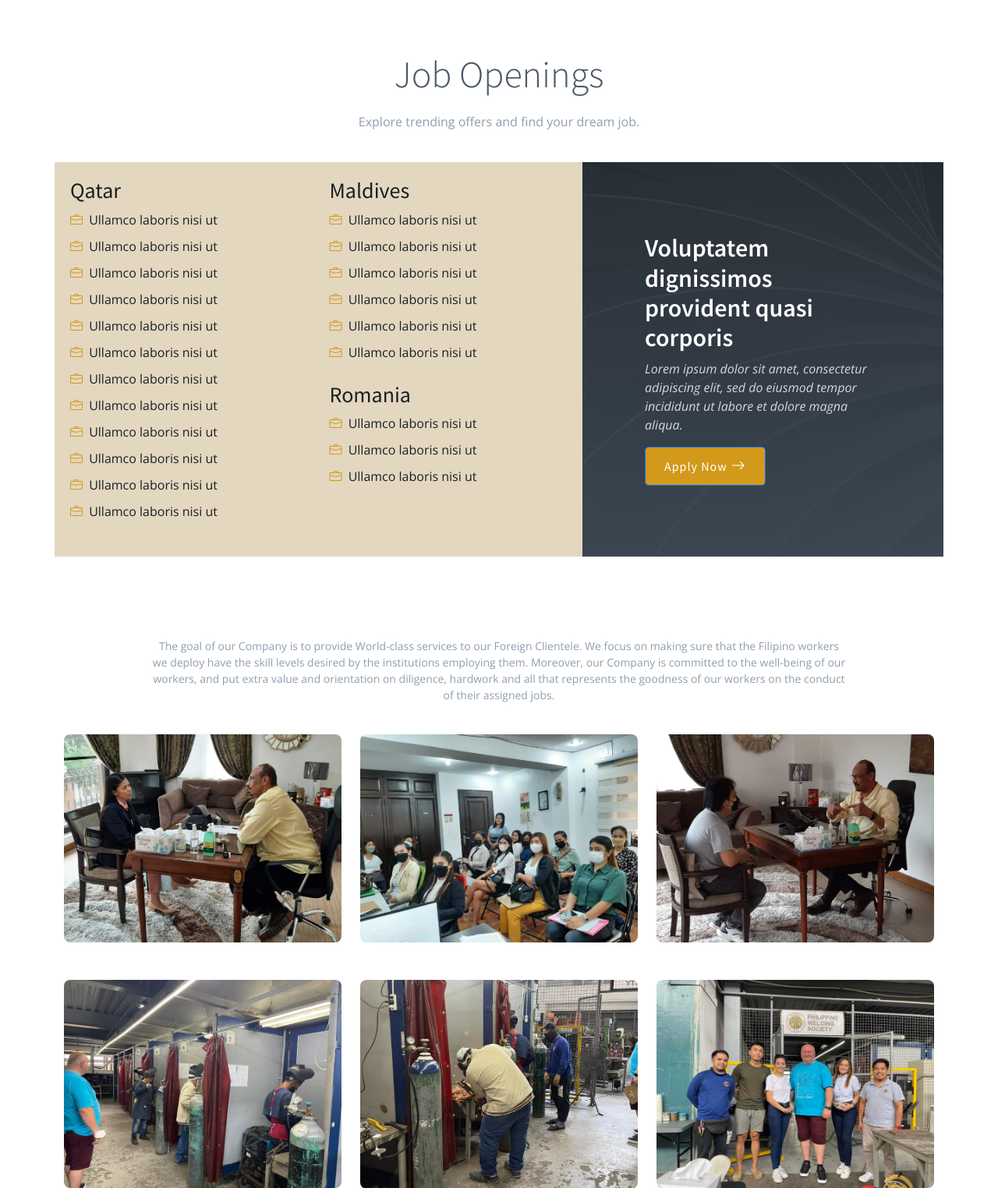
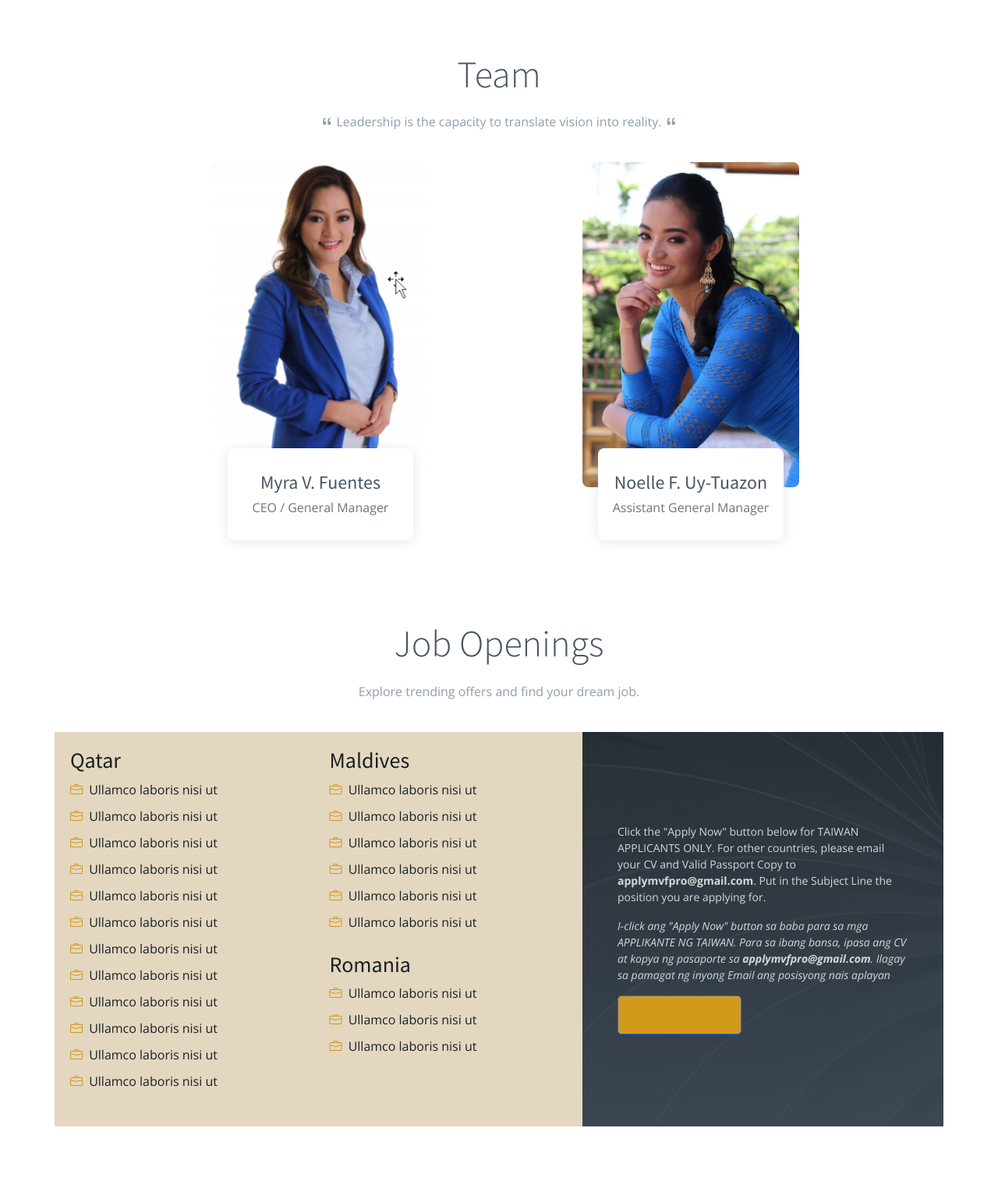
Before and after one commit to fbarro/test1, a PHP site: page / in a window 1280 px wide. Shown: the part 1600-3124 px from the top of the page at 78% size. Run offline with PHP 8.4, Linux system fonts and the light colour scheme.

Commit message:
added form

```diff
--- a/assets/css/main.css
+++ b/assets/css/main.css
@@ -3349,7 +3349,7 @@ section {
 
 @media (min-width: 768px) {
 .services .content {
-    padding: 80px;
+    padding: 45px;
   }
 }
 
@@ -3662,3 +3662,55 @@ section {
 .welcome_txt {
   color: #bf9a4d;
 }
+
+.body_bg {
+  background: rgb(228,187,101);
+  background: linear-gradient(90deg, rgba(215,206,199,1) 0%, rgba(215,206,199,1) 33%, rgba(255,255,255,1) 100%);
+}
+
+.col-form-label{
+  font-weight: bold;
+  margin-top: 10px;
+}
+
+.apply_text {
+  font-size: 14px;
+}
+
+.blink {
+  -webkit-animation: blink .75s linear infinite;
+  -moz-animation: blink .75s linear infinite;
+  -ms-animation: blink .75s linear infinite;
+  -o-animation: blink .75s linear infinite;
+  animation: blink .75s linear infinite;
+ }
+ @-webkit-keyframes blink {
+  0% { opacity: 1; }
+  50% { opacity: 1; }
+  50.01% { opacity: 0; }
+  100% { opacity: 0; }
+ }
+ @-moz-keyframes blink {
+  0% { opacity: 1; }
+  50% { opacity: 1; }
+  50.01% { opacity: 0; }
+  100% { opacity: 0; }
+ }
+ @-ms-keyframes blink {
+  0% { opacity: 1; }
+  50% { opacity: 1; }
+  50.01% { opacity: 0; }
+  100% { opacity: 0; }
+ }
+ @-o-keyframes blink {
+  0% { opacity: 1; }
+  50% { opacity: 1; }
+  50.01% { opacity: 0; }
+  100% { opacity: 0; }
+ }
+ @keyframes blink {
+  0% { opacity: 1; }
+  50% { opacity: 1; }
+  50.01% { opacity: 0; }
+  100% { opacity: 0; }
+ }
--- a/assets/js/main.js
+++ b/assets/js/main.js
@@ -295,3 +295,25 @@ document.addEventListener('DOMContentLoaded', () => {
   });
 
 });
+
+
+// Example starter JavaScript for disabling form submissions if there are invalid fields
+(function () {
+  'use strict'
+
+  // Fetch all the forms we want to apply custom Bootstrap validation styles to
+  var forms = document.querySelectorAll('.needs-validation')
+
+  // Loop over them and prevent submission
+  Array.prototype.slice.call(forms)
+    .forEach(function (form) {
+      form.addEventListener('submit', function (event) {
+        if (!form.checkValidity()) {
+          event.preventDefault()
+          event.stopPropagation()
+        }
+
+        form.classList.add('was-validated')
+      }, false)
+    })
+})()
--- a/index.html
+++ b/index.html
@@ -46,7 +46,7 @@
           </ul>
           <ul id="et-secondary-nav" class="menu et-social-icons_ul">
             <li class="top-email menu-item menu-item-type-custom menu-item-object-custom menu-item-105">
-              <i class="bi bi-envelope flex-shrink-0"></i> info@mvfprointernational.com
+              <i class="bi bi-envelope flex-shrink-0"></i> mvfproims@gmail.com
             </li>
             <li class="top-phone menu-item menu-item-type-custom menu-item-object-custom menu-item-104">
               <i class="bi bi-phone flex-shrink-0"></i> +632 398 3955
@@ -64,15 +64,14 @@
         <ul>
           <li><a class="nav-link scrollto" href="index.html">Home</a></li>
           <li><a class="nav-link scrollto" href="index.html#about">About Us</a></li>
+          <li><a class="nav-link scrollto" href="index.html#team">Team</a></li>
           <li><a class="nav-link scrollto" href="index.html#jobopenings">Job Openings</a></li>
           <li><a class="nav-link scrollto" href="index.html#clients">Clients</a></li>
-		  <li><a class="nav-link scrollto" href="index.html#team">Team</a></li>
           <li><a class="nav-link scrollto" href="index.html#contact">Contact Us</a></li>
         </ul>
         <i class="bi bi-list mobile-nav-toggle d-none"></i>
       </nav><!-- .navbar -->
-
-      <a class="menu_apply_now btn-getstarted scrollto" href="index.html#jobopenings">Apply Now</a>
+      <a class="menu_apply_now btn-getstarted scrollto" data-bs-toggle="modal" data-bs-target="#myModal" href="#">Apply Now</a>
     </div>
   </header><!-- End Header -->
 
@@ -250,6 +249,59 @@
       </div>
     </section><!-- End About Section -->
 
+    <!-- ======= Team Section ======= -->
+    <section id="team" class="team">
+      <div class="container" data-aos="fade-up">
+
+        <div class="section-header">
+          <h2>Team</h2>
+          <p>
+            <i class="bi bi-quote quote-icon-left"></i>
+            Leadership is the capacity to translate vision into reality.
+            <i class="bi bi-quote quote-icon-right"></i>
+          </p>
+        </div>
+
+        <div class="row gy-5">
+          <div class="col-xl-2">
+            &nbsp;
+          </div>
+
+          <div class="col-xl-4 col-md-6 d-flex" data-aos="zoom-in" data-aos-delay="200">
+            <div class="team-member" style="width: 278px;">
+              <div class="member-img">
+                <img src="assets/img/etc/team/team2.jpg" class="img-fluid" alt="">
+              </div>
+              <div class="member-info">
+                <h4>Myra V. Fuentes</h4>
+                <span>CEO / General Manager</span>
+              </div>
+            </div>
+          </div><!-- End Team Member -->
+
+          <div class="col-xl-1">
+            &nbsp;
+          </div>
+
+          <div class="col-xl-4 col-md-6 d-flex" data-aos="zoom-in" data-aos-delay="400">
+            <div class="team-member" style="width: 278px;">
+              <div class="member-img">
+                <img src="assets/img/etc/team/team1.jpg" class="img-fluid" alt="">
+              </div>
+              <div class="member-info">
+                <h4>Noelle F. Uy-Tuazon</h4>
+                <span>Assistant General Manager</span>
+              </div>
+            </div>
+          </div><!-- End Team Member -->
+          <div class="col-xl-1">
+            &nbsp;
+          </div>
+        </div>
+
+      </div>
+    </section><!-- End Team Section -->
+
 	 <!-- ======= Job Openings Section ======= -->
      <section id="jobopenings" class="services">
       <div class="container" data-aos="fade-up">
@@ -301,16 +353,21 @@
 
           <div class="col-lg-5 bg_openings" style="padding-right: 0px;">
             <div class="content d-flex flex-column justify-content-center h-100">
-              <h3>Voluptatem dignissimos provident quasi corporis</h3>
-              <p class="fst-italic">
-                Lorem ipsum dolor sit amet, consectetur adipiscing elit, sed do eiusmod tempor incididunt ut labore et dolore
-                magna aliqua.
+              <p class="apply_text">
+                Click the "Apply Now" button below for TAIWAN APPLICANTS ONLY. For other countries, please email your
+                CV and Valid Passport Copy to <strong>applymvfpro@gmail.com</strong>. Put in the Subject Line the
+                position you are applying for.
               </p>
-              <button type="button" class="btn btn-primary read-more align-self-start" data-bs-toggle="modal" data-bs-target="#exampleModal">
-                <span>Apply Now</span><i class="bi bi-arrow-right"></i>
+              <p class="fst-italic apply_text">
+                I-click ang "Apply Now" button sa baba para sa mga APPLIKANTE NG TAIWAN. Para sa ibang bansa,
+                ipasa ang CV at kopya ng pasaporte sa <strong>applymvfpro@gmail.com</strong>. Ilagay sa pamagat
+                ng inyong Email ang posisyong nais aplayan
+              </p>
+
+              <button id="apply" type="button" class="btn btn-primary read-more align-self-start" data-bs-toggle="modal" data-bs-target="#exampleModal">
+                <span class="blink">Apply Now <i class="bi bi-arrow-right"></i></span></i>
               </button>
 
-              <!-- <a href="#" class="read-more align-self-start"></a> -->
             </div>
           </div>
         </div>
@@ -531,55 +588,6 @@
       </div>
     </section><!-- End Testimonials Section -->
 
-    <!-- ======= Team Section ======= -->
-    <section id="team" class="team">
-      <div class="container" data-aos="fade-up">
-
-        <div class="section-header">
-          <h2>Team</h2>
-          <p>
-            <i class="bi bi-quote quote-icon-left"></i>
-            Leadership is the capacity to translate vision into reality.
-            <i class="bi bi-quote quote-icon-right"></i>
-          </p>
-        </div>
-
-        <div class="row gy-5">
-          <div class="col-xl-2">
-            &nbsp;
-          </div>
-
-          <div class="col-xl-4 col-md-6 d-flex" data-aos="zoom-in" data-aos-delay="200">
-            <div class="team-member" style="width: 278px;">
-              <div class="member-img">
-                <img src="assets/img/etc/team/team2.jpg" class="img-fluid" alt="">
-              </div>
-              <div class="member-info">
-                <h4>Myra V. Fuentes</h4>
-                <span>CEO / General Manager</span>
-              </div>
-            </div>
-          </div><!-- End Team Member -->
-
-          <div class="col-xl-4 col-md-6 d-flex" data-aos="zoom-in" data-aos-delay="400">
-            <div class="team-member" style="width: 278px;">
-              <div class="member-img">
-                <img src="assets/img/etc/team/team1.jpg" class="img-fluid" alt="">
-              </div>
-              <div class="member-info">
-                <h4>Noelle F. Uy-Tuazon</h4>
-                <span>Assistant General Manager</span>
-              </div>
-            </div>
-          </div><!-- End Team Member -->
-          <div class="col-xl-2">
-            &nbsp;
-          </div>
-        </div>
-
-      </div>
-    </section><!-- End Team Section -->
-
 
     <!-- ======= Contact Section ======= -->
     <section id="contact" class="contact">
@@ -618,7 +626,7 @@
                 <i class="bi bi-envelope flex-shrink-0"></i>
                 <div>
                   <h4>Email:</h4>
-                  <p>info@mvfprointernational.com</p>
+                  <p>mvfproims@gmail.com</p>
                 </div>
               </div><!-- End Info Item -->
 
@@ -705,10 +713,9 @@
           </div>
 
           <div class="col-lg-3 col-md-6 footer-newsletter">
-            <h4>Follow Us</h4>
+            <h4>Connect with Us</h4>
             <div class="social-links order-first order-lg-last mb-3 mb-lg-0">
-              <a href="#" class="facebook"><i class="bi bi-facebook"></i></a>
-              <a href="#" class="linkedin"><i class="bi bi-linkedin"></i></a>
+              <a href="https://www.facebook.com/mvfproims/" class="facebook"><i class="bi bi-facebook"></i></a>
             </div>
 
           </div>
@@ -733,20 +740,27 @@
 
   <div id="preloader"></div>
 
-   <!-- Modal -->
-   <div class="modal fade" id="exampleModal" tabindex="-1" aria-labelledby="exampleModalLabel" aria-hidden="true">
+  <!-- The Modal -->
+  <div class="modal fade" id="myModal">
     <div class="modal-dialog modal-lg">
     <div class="modal-content">
-        <div class="modal-header">
-          <h5 class="modal-title" id="exampleModalLabel">For Taiwan Applicant ONLY</h5>
-          <button type="button" class="btn-close" data-bs-dismiss="modal" aria-label="Close"></button>
+
+      <!-- Modal Header -->
+      <div class="modal-header body_bg">
+        <h6><strong>This form is for TAIWAN APPLICANTS ONLY.</strong> For other countries, please email your
+          CV and Valid Passport Copy to <strong>applymvfpro@gmail.com</strong>. Put in the Subject Line the
+          position you are applying for.</h6>
+        <button type="button" class="btn-close" data-bs-dismiss="modal"></button>
       </div>
-        <div class="modal-body">
+
+      <!-- Modal body -->
+      <div class="modal-body body_bg">
         <form class="needs-validation" novalidate>
-            <div class="form-row">
+          <div class="row g-3">
             <div class="form-group col-md-6">
               <label for="inputEmail4" class="col-form-label col-form-label-sm font-weight-bold">Position Applied For:</label>
-                <select id="inputState" class="form-control form-control-sm" required>
+              <!-- <select id="inputState" class="form-control form-control-sm" required> -->
+              <select class="form-select" id="position" required>
                 <option value="FACTORY WORKER">CARE TAKER / DOMESTIC HELPER</option>
                 <option value="FACTORY WORKER">FACTORY WORKER</option>
               </select>
```
Also changed, not shown: other parts of index.html (+19 -25 lines). Lines whose indentation alone changed are shown as unchanged.
